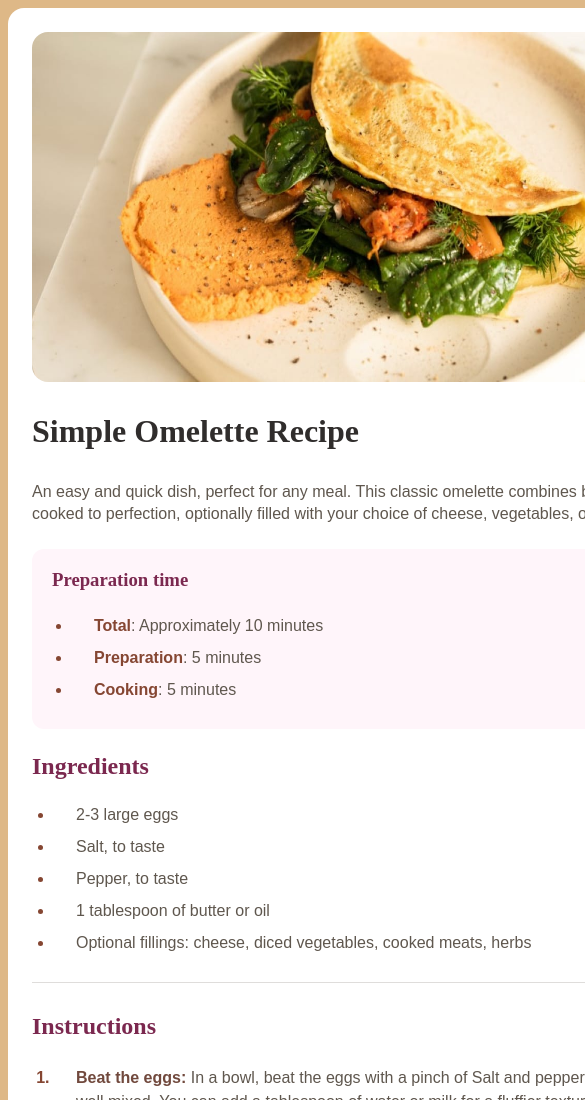
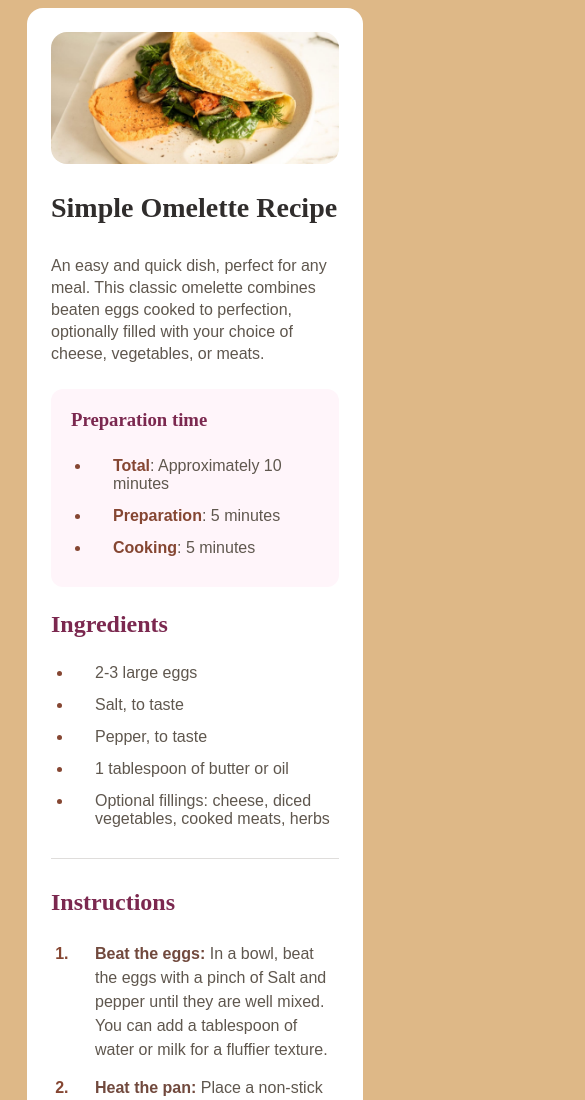
Before and after one commit to jits98/omelette-recipe, a plain HTML site: page index.html in a window 390 px wide. Shown: the top 1100 px of the page, 585 px wide, since content can reach past the window. Drawn offline with Linux system fonts and the light colour scheme; a web font is replaced by a local one.

Commit message:
style: add responsive design

```diff
--- a/styles.css
+++ b/styles.css
@@ -5,7 +5,7 @@ body {
 .content {
   display: flex;
   flex-direction: column;
-  width: 680px;
+  width: 42.5rem;
   padding: 24px 24px;
   background-color: white;
   font-family: sans-serif;
@@ -14,8 +14,8 @@ body {
 }
 
 .image {
-  height: 350px;
-  width: 680px;
+  height: 100%;
+  width: 100%;
   border-radius: 16px;
   margin-bottom: 10px;
 }
@@ -45,7 +45,7 @@ h2 {
   font-size: 16px;
   line-height: 22px;
   font-family: sans-serif;
-  width: 638px;
+  width: 39.875rem;
   margin-bottom: 24px;
 }
 
@@ -56,7 +56,7 @@ h2 {
   background-color: hsl(330, 100%, 98%);
   padding-top: 20px;
   border-radius: 12px;
-  width: 680px;
+  width: 42.5rem;
 }
 
 li {
@@ -128,3 +128,24 @@ td {
   font-weight: bold;
   margin-right: 280px;
 }
+
+@media screen and (max-width: 480px) {
+  .content {
+    width: 18rem;
+    padding: 24px 24px;
+    background-color: white;
+    font-family: sans-serif;
+    margin: 0 auto;
+    border-radius: 16px;
+  }
+  h1 {
+    width: 100%;
+    font-size: 1.75rem;
+  }
+  .text {
+    width: 100%;
+  }
+  .time {
+    width: 18rem;
+  }
+}
```
